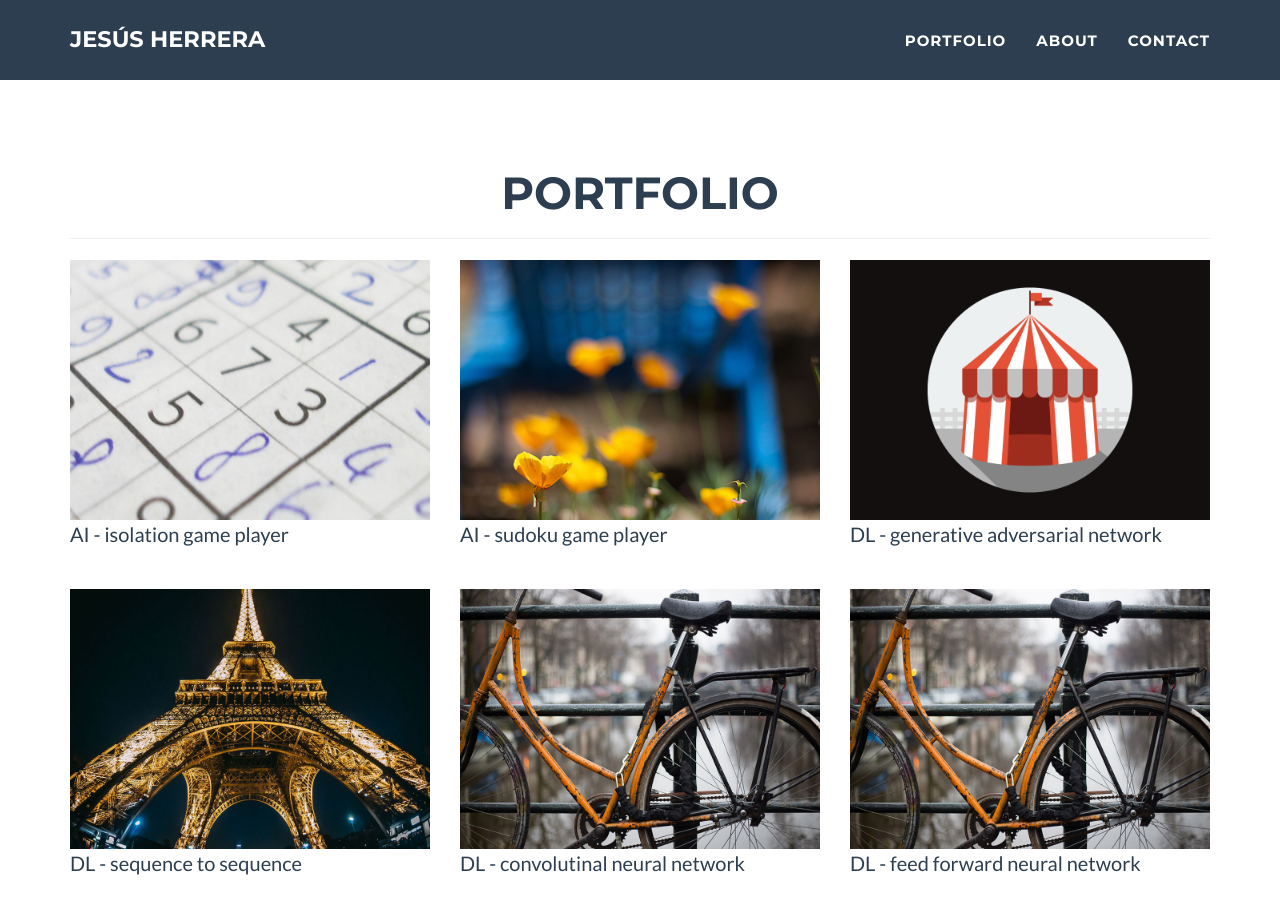
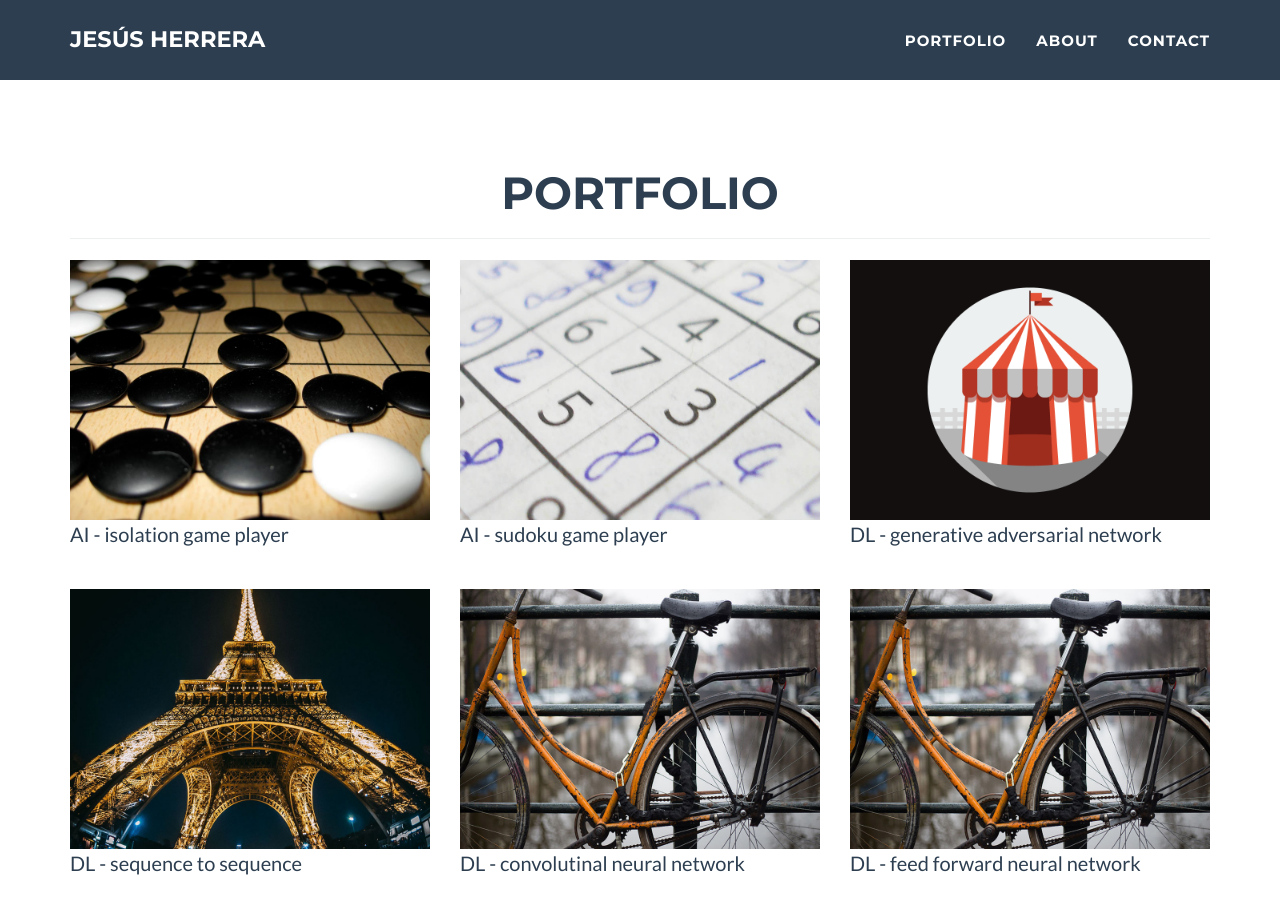
Before and after one commit to chuyh/chuyh.github.io, a Jekyll site: the page built from index.html, in a window 1280 px wide and 900 px high, scrolled down 568 px. Built offline with Jekyll 4.4.1, drawn with Linux system fonts in a browser that asks for light colours.

Commit message:
images
images

```diff
--- a/_posts/2014-07-17-project-2.markdown
+++ b/_posts/2014-07-17-project-2.markdown
@@ -2,7 +2,7 @@
 layout: default
 modal-id: 2
 date: 2014-07-17
-img: flower_.jpg
+img: sudoku_.jpg
 alt: image-alt
 project-date: April 2014
 client: AI - sudoku game player
--- a/_posts/2014-07-18-project-1.markdown
+++ b/_posts/2014-07-18-project-1.markdown
@@ -2,7 +2,7 @@
 layout: default
 modal-id: 1
 date: 2014-07-18
-img: sudoku_.jpg
+img: go_.jpg
 alt: image-alt
 project-date: April 2014
 client: AI - isolation game player
```
Also changed, not shown: img/portfolio/go_.jpg (added).
